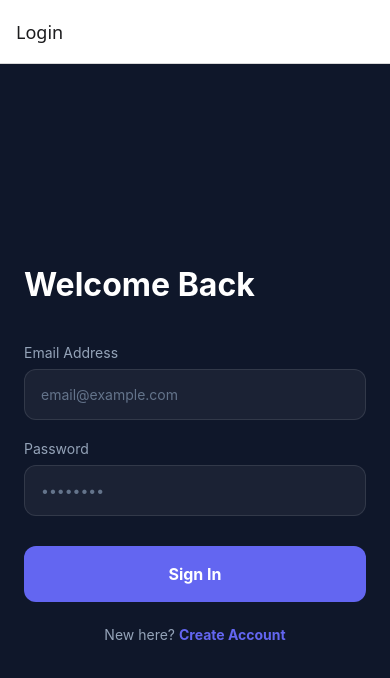
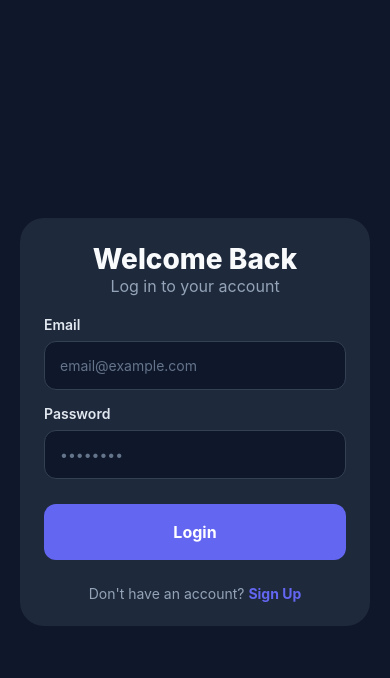
Before and after one commit to vamsiraycraft/Authentication-Page, a React Native app: screen /Login in a window 390 px wide. Shown: the top 678 px of the page. Built offline with nearby package versions, Linux system fonts and the light colour scheme.

Commit message:
added new file

```diff
--- a/App.js
+++ b/App.js
@@ -1,34 +1,168 @@
-import React from 'react';
-import { View, Text } from 'react-native';
+import React, { useState, useEffect } from 'react';
+import { View, Text, StyleSheet, TouchableOpacity, ActivityIndicator, SafeAreaView } from 'react-native';
 import { NavigationContainer } from '@react-navigation/native';
 import { createNativeStackNavigator } from '@react-navigation/native-stack';
+import { supabase } from './lib/supabase';
 
-// STEP 1: Import screens one by one to see which one is "undefined"
+// 1. Import your Auth Screens
+// Ensure these files have 'export default function...'
 import LoginScreen from './app/(auth)/login';
 import RegisterScreen from './app/(auth)/register';
 
-// DEBUG LOGS - Look at your terminal/console!
-console.log("LoginScreen Type:", typeof LoginScreen);
-console.log("RegisterScreen Type:", typeof RegisterScreen);
+// 2. Simple Profile Screen (Internal Component for now)
+const ProfileScreen = () => {
+  const [user, setUser] = useState(null);
+
+  useEffect(() => {
+    const getUser = async () => {
+      const { data: { user } } = await supabase.auth.getUser();
+      setUser(user);
+    };
+    getUser();
+  }, []);
+
+  const handleSignOut = async () => {
+    await supabase.auth.signOut();
+  };
+
+  return (
+    <SafeAreaView style={styles.container}>
+      <View style={styles.card}>
+        <Text style={styles.title}>Account Profile</Text>
+        <Text style={styles.subtitle}>Welcome back!</Text>
+
+        <View style={styles.infoBox}>
+          <Text style={styles.label}>Email:</Text>
+          <Text style={styles.value}>{user?.email || 'Loading...'}</Text>
+        </View>
+
+        <TouchableOpacity style={styles.signOutButton} onPress={handleSignOut}>
+          <Text style={styles.buttonText}>Sign Out</Text>
+        </TouchableOpacity>
+      </View>
+    </SafeAreaView>
+  );
+};
 
 const Stack = createNativeStackNavigator();
 
 export default function App() {
-  // If either log says "undefined" or "object", that specific file is missing an 'export default'
+  const [session, setSession] = useState(null);
+  const [loading, setLoading] = useState(true);
+
+  // 3. Auth State Listener
+  useEffect(() => {
+    // Check initial session
+    supabase.auth.getSession().then(({ data: { session } }) => {
+      setSession(session);
+      setLoading(false);
+    });
+
+    // Listen for changes (Login, Logout, etc.)
+    const { data: { subscription } } = supabase.auth.onAuthStateChange((_event, session) => {
+      setSession(session);
+    });
+
+    return () => subscription.unsubscribe();
+  }, []);
+
+  // 4. Debug & Loading Guards
   if (typeof LoginScreen !== 'function' || typeof RegisterScreen !== 'function') {
     return (
-      <View style={{ flex: 1, justifyContent: 'center', alignItems: 'center', backgroundColor: 'red' }}>
-        <Text style={{ color: 'white' }}>Fix your exports! One of your screens is undefined.</Text>
+      <View style={[styles.container, { backgroundColor: '#ef4444' }]}>
+        <Text style={styles.errorText}>Critical Error: Screen Imports Failed.</Text>
+        <Text style={{ color: 'white' }}>Check if you used 'export default' in login.js and register.js</Text>
+      </View>
+    );
+  }
+
+  if (loading) {
+    return (
+      <View style={styles.container}>
+        <ActivityIndicator size="large" color="#6366f1" />
       </View>
     );
   }
 
   return (
     <NavigationContainer>
-      <Stack.Navigator>
-        <Stack.Screen name="Login" component={LoginScreen} />
-        <Stack.Screen name="Register" component={RegisterScreen} />
+      <Stack.Navigator screenOptions={{ headerShown: false }}>
+        {session && session.user ? (
+          // Authenticated Stack
+          <Stack.Screen name="Profile" component={ProfileScreen} />
+        ) : (
+          // Unauthenticated Stack
+          <>
+            <Stack.Screen name="Login" component={LoginScreen} />
+            <Stack.Screen name="Register" component={RegisterScreen} />
+          </>
+        )}
       </Stack.Navigator>
     </NavigationContainer>
   );
 }
+
+// 5. Styles (Matches your dark theme)
+const styles = StyleSheet.create({
+  container: {
+    flex: 1,
+    backgroundColor: '#0f172a',
+    justifyContent: 'center',
+    padding: 20,
+  },
+  card: {
+    backgroundColor: '#1e293b',
+    borderRadius: 24,
+    padding: 24,
+    alignItems: 'center',
+  },
+  title: {
+    fontSize: 24,
+    fontWeight: '800',
+    color: '#f8fafc',
+    marginBottom: 8,
+  },
+  subtitle: {
+    fontSize: 16,
+    color: '#94a3b8',
+    marginBottom: 20,
+  },
+  infoBox: {
+    width: '100%',
+    backgroundColor: '#0f172a',
+    padding: 15,
+    borderRadius: 12,
+    marginBottom: 20,
+  },
+  label: {
+    color: '#6366f1',
+    fontSize: 12,
+    fontWeight: 'bold',
+    textTransform: 'uppercase',
+  },
+  value: {
+    color: '#f8fafc',
+    fontSize: 16,
+    marginTop: 4,
+  },
+  signOutButton: {
+    backgroundColor: '#ef4444',
+    paddingVertical: 12,
+    paddingHorizontal: 30,
+    borderRadius: 12,
+    width: '100%',
+    alignItems: 'center',
+  },
+  buttonText: {
+    color: '#fff',
+    fontWeight: '700',
+    fontSize: 16,
+  },
+  errorText: {
+    color: 'white',
+    fontWeight: 'bold',
+    fontSize: 18,
+    textAlign: 'center',
+    marginBottom: 10,
+  }
+});
--- a/app/(auth)/login.js
+++ b/app/(auth)/login.js
@@ -1,96 +1,95 @@
-import React from 'react';
-import { View, Text, TextInput, TouchableOpacity, StyleSheet, Alert, ActivityIndicator } from 'react-native';
+import React, { useState } from 'react';
+import { View, Text, StyleSheet, TouchableOpacity, TextInput, ActivityIndicator } from 'react-native';
 import { useForm, Controller } from 'react-hook-form';
+import { zodResolver } from '@hookform/resolvers/zod';
+import * as z from 'zod';
 import { supabase } from '../../lib/supabase';
-import { Theme } from '../../styles/theme';
+
+const loginSchema = z.object({
+  email: z.string().email('Invalid email address'),
+  password: z.string().min(1, 'Password is required'),
+});
+
 export default function LoginScreen({ navigation }) {
-  // 1. Initialize React Hook Form
-  const { control, handleSubmit, formState: { isSubmitting } } = useForm({
-    defaultValues: {
-      email: '',
-      password: ''
-    }
+  const [loading, setLoading] = useState(false);
+  const [authError, setAuthError] = useState(''); // Holds the "Wrong Password" message
+
+  const { control, handleSubmit, formState: { errors } } = useForm({
+    resolver: zodResolver(loginSchema),
+    defaultValues: { email: '', password: '' }
   });
 
   const onLogin = async (data) => {
-    // REQUIREMENT: Identifier (email) must be trimmed (no extra spaces)
-    // The 'data' object is now guaranteed to exist by react-hook-form
-    const cleanEmail = data.email?.trim() || '';
+    setLoading(true);
+    setAuthError(''); // Clear previous errors
 
     const { error } = await supabase.auth.signInWithPassword({
-      email: cleanEmail,
+      email: data.email,
       password: data.password,
     });
 
     if (error) {
-      // REQUIREMENT: Generic error message to avoid leaking user info
-      Alert.alert("Authentication Failed", "Invalid credentials. Please try again.");
-      return;
+      setLoading(false);
+      // If Supabase returns invalid credentials, show user-friendly message
+      if (error.message.includes("Invalid login credentials")) {
+        setAuthError("Invalid email or password. Please try again.");
+      } else {
+        setAuthError(error.message);
       }
-    const onLogin = async (data) => {
-      const { error } = await supabase.auth.signInWithPassword({
-        email: data.email.trim(), // Ensure no trailing spaces
-        password: data.password,
-      });
-
-      if (error) {
-        // Check the console to see the real reason (Invalid credentials, etc)
-        console.log("Auth Error Details:", error.status, error.message);
-
-        // Requirement: Generic message for the user
-        Alert.alert("Login Failed", "The email or password you entered is incorrect.");
-        return;
     }
-
-      // Success logic...
-    };
-    // Check for MFA/AAL level logic
-    const { data: aal } = await supabase.auth.mfa.getAuthenticatorAssuranceLevel();
-    if (aal?.nextLevel === 'aal2' && aal?.currentLevel !== 'aal2') {
-      navigation.navigate('MFA');
-    }
+    // Note: Success is handled by the listener in App.js
   };
 
   return (
     <View style={styles.container}>
+      <View style={styles.card}>
         <Text style={styles.title}>Welcome Back</Text>
+        <Text style={styles.subtitle}>Log in to your account</Text>
 
-      {/* Email Field with Controller */}
-      <View style={styles.inputWrapper}>
-        <Text style={styles.label}>Email Address</Text>
+        {/* 1. Error Indication Banner */}
+        {authError ? (
+          <View style={styles.errorBanner}>
+            <Text style={styles.errorBannerText}>{authError}</Text>
+          </View>
+        ) : null}
+
+        <View style={styles.inputGroup}>
+          <Text style={styles.label}>Email</Text>
           <Controller
             control={control}
             name="email"
-          render={({ field: { onChange, onBlur, value } }) => (
+            render={({ field: { onChange, value } }) => (
               <TextInput
-              style={styles.input}
-              onBlur={onBlur}
-              onChangeText={onChange}
-              value={value}
+                style={[styles.input, (errors.email || authError) && styles.inputError]}
                 placeholder="email@example.com"
                 placeholderTextColor="#64748b"
+                onChangeText={(text) => {
+                  onChange(text);
+                  setAuthError(''); // Clear error when typing
+                }}
+                value={value}
                 autoCapitalize="none"
-              keyboardType="email-address"
               />
             )}
           />
         </View>
 
-      {/* Password Field with Controller */}
-      <View style={styles.inputWrapper}>
+        <View style={styles.inputGroup}>
           <Text style={styles.label}>Password</Text>
           <Controller
             control={control}
             name="password"
-          render={({ field: { onChange, onBlur, value } }) => (
+            render={({ field: { onChange, value } }) => (
               <TextInput
-              style={styles.input}
-              onBlur={onBlur}
-              onChangeText={onChange}
-              value={value}
+                style={[styles.input, (errors.password || authError) && styles.inputError]}
                 placeholder="••••••••"
                 placeholderTextColor="#64748b"
                 secureTextEntry
+                onChangeText={(text) => {
+                  onChange(text);
+                  setAuthError(''); // Clear error when typing
+                }}
+                value={value}
               />
             )}
           />
@@ -99,38 +98,106 @@ export default function LoginScreen({ navigation }) {
         <TouchableOpacity
           style={styles.button}
           onPress={handleSubmit(onLogin)}
-        disabled={isSubmitting}
+          disabled={loading}
         >
-        {isSubmitting ? (
+          {loading ? (
             <ActivityIndicator color="#fff" />
           ) : (
-          <Text style={styles.buttonText}>Sign In</Text>
+            <Text style={styles.buttonText}>Login</Text>
           )}
         </TouchableOpacity>
 
-      <TouchableOpacity onPress={() => navigation.navigate('Register')}>
-        <Text style={styles.linkText}>
-          New here? <Text style={{ color: '#6366f1', fontWeight: 'bold' }}>Create Account</Text>
+        <TouchableOpacity onPress={() => navigation.navigate('Register')} style={styles.footerLink}>
+          <Text style={styles.footerText}>
+            Don't have an account? <Text style={styles.linkText}>Sign Up</Text>
           </Text>
         </TouchableOpacity>
+      </View>
     </View>
   );
 }
 
 const styles = StyleSheet.create({
-  container: { flex: 1, padding: 24, backgroundColor: '#0f172a', justifyContent: 'center' },
-  title: { fontSize: 32, fontWeight: 'bold', color: '#fff', marginBottom: 40 },
-  inputWrapper: { marginBottom: 20 },
-  label: { color: '#94a3b8', marginBottom: 8, fontSize: 14 },
+  container: {
+    flex: 1,
+    backgroundColor: '#0f172a',
+    justifyContent: 'center',
+    padding: 20,
+  },
+  card: {
+    backgroundColor: '#1e293b',
+    borderRadius: 24,
+    padding: 24,
+    shadowColor: '#000',
+    elevation: 10,
+  },
+  title: {
+    fontSize: 28,
+    fontWeight: '800',
+    color: '#f8fafc',
+    textAlign: 'center',
+  },
+  subtitle: {
+    fontSize: 16,
+    color: '#94a3b8',
+    textAlign: 'center',
+    marginBottom: 20,
+  },
+  errorBanner: {
+    backgroundColor: 'rgba(239, 68, 68, 0.1)',
+    padding: 12,
+    borderRadius: 12,
+    borderWidth: 1,
+    borderColor: '#ef4444',
+    marginBottom: 20,
+  },
+  errorBannerText: {
+    color: '#ef4444',
+    fontSize: 14,
+    textAlign: 'center',
+    fontWeight: '600',
+  },
+  inputGroup: {
+    marginBottom: 15,
+  },
+  label: {
+    color: '#e2e8f0',
+    fontSize: 14,
+    fontWeight: '600',
+    marginBottom: 8,
+  },
   input: {
-    backgroundColor: 'rgba(255,255,255,0.05)',
+    backgroundColor: '#0f172a',
     borderRadius: 12,
-    padding: 16,
+    padding: 15,
+    color: '#f8fafc',
+    borderWidth: 1,
+    borderColor: '#334155',
+  },
+  inputError: {
+    borderColor: '#ef4444',
+  },
+  button: {
+    backgroundColor: '#6366f1',
+    padding: 18,
+    borderRadius: 12,
+    alignItems: 'center',
+    marginTop: 10,
+  },
+  buttonText: {
     color: '#fff',
-    borderWidth: 1,
-    borderColor: 'rgba(255,255,255,0.1)'
+    fontSize: 16,
+    fontWeight: '700',
   },
-  button: { backgroundColor: '#6366f1', padding: 18, borderRadius: 12, marginTop: 10, height: 56, justifyContent: 'center' },
-  buttonText: { color: '#fff', textAlign: 'center', fontWeight: 'bold', fontSize: 16 },
-  linkText: { color: '#94a3b8', textAlign: 'center', marginTop: 24 }
+  footerLink: {
+    marginTop: 25,
+    alignItems: 'center',
+  },
+  footerText: {
+    color: '#94a3b8',
+  },
+  linkText: {
+    color: '#6366f1',
+    fontWeight: '700',
+  },
 });
--- a/app/(auth)/register.js
+++ b/app/(auth)/register.js
@@ -4,13 +4,25 @@ import { useForm, Controller } from 'react-hook-form';
 import { zodResolver } from '@hookform/resolvers/zod';
 import * as z from 'zod';
 import { supabase } from '../../lib/supabase';
-import { Theme } from '../../styles/theme';
 
-// 1. Validation Schema
+// 1. Enhanced Validation Schema
 const signUpSchema = z.object({
-  username: z.string().min(3, 'Username must be at least 3 characters'),
-  email: z.string().email('Invalid email address'),
-  password: z.string().min(6, 'Password must be at least 6 characters'),
+  username: z.string()
+    .min(3, 'Username must be at least 3 characters')
+    .max(20, 'Username cannot exceed 20 characters')
+    .regex(/^[a-zA-Z0-9_]+$/, 'Username can only contain letters, numbers, and underscores'),
+
+  email: z.string()
+    .email('Invalid email address')
+    .trim()
+    .toLowerCase(), // Normalizes email to prevent duplicate accounts with different casing
+
+  password: z.string()
+    .min(8, 'Password must be at least 8 characters')
+    .regex(/[A-Z]/, 'Password needs at least one uppercase letter')
+    .regex(/[0-9]/, 'Password needs at least one number')
+    .regex(/[^a-zA-Z0-9]/, 'Password needs at least one special character'),
+
   confirmPassword: z.string()
 }).refine((data) => data.password === data.confirmPassword, {
   message: "Passwords don't match",
@@ -25,16 +37,15 @@ export default function RegisterScreen({ navigation }) {
     defaultValues: { username: '', email: '', password: '', confirmPassword: '' }
   });
 
-  // 2. The Register Logic (Includes Metadata for your SQL Trigger)
   const onRegister = async (data) => {
     setLoading(true);
     try {
-      const { data: authData, error } = await supabase.auth.signUp({
+      const { error } = await supabase.auth.signUp({
         email: data.email,
         password: data.password,
         options: {
           data: {
-            username: data.username, // This triggers the handle_new_user() SQL function
+            username: data.username,
           }
         }
       });
@@ -43,7 +54,7 @@ export default function RegisterScreen({ navigation }) {
 
       Alert.alert(
         "Registration Successful",
-        "Please check your email to confirm your account before logging in.",
+        "Please check your email to confirm your account.",
         [{ text: "OK", onPress: () => navigation.navigate('Login') }]
       );
     } catch (error) {
@@ -53,7 +64,6 @@ export default function RegisterScreen({ navigation }) {
     }
   };
 
-  // Helper Input Component for clean code
   const InputField = ({ label, name, placeholder, secure = false }) => (
     <View style={styles.inputGroup}>
       <Text style={styles.label}>{label}</Text>
@@ -62,7 +72,6 @@ export default function RegisterScreen({ navigation }) {
         name={name}
         render={({ field: { onChange, value } }) => (
           <TextInput
-            nativeID={name}
             style={[styles.input, errors[name] && styles.inputError]}
             placeholder={placeholder}
             placeholderTextColor="#64748b"
@@ -83,9 +92,9 @@ export default function RegisterScreen({ navigation }) {
         <Text style={styles.title}>Create Account</Text>
         <Text style={styles.subtitle}>Join the innovative community</Text>
 
-        <InputField label="Username" name="username" placeholder="johndoe" />
+        <InputField label="Username" name="username" placeholder="johndoe_99" />
         <InputField label="Email" name="email" placeholder="email@example.com" />
-        <InputField label="Password" name="password" placeholder="••••••••" secure />
+        <InputField label="Password" name="password" placeholder="Min 8 chars, 1 upper, 1 symbol" secure />
         <InputField label="Confirm Password" name="confirmPassword" placeholder="••••••••" secure />
 
         <TouchableOpacity
@@ -110,86 +119,21 @@ export default function RegisterScreen({ navigation }) {
   );
 }
 
+// ... styles remain the same ...
 const styles = StyleSheet.create({
-  container: {
-    flexGrow: 1,
-    backgroundColor: '#0f172a', // Dark theme background
-    justifyContent: 'center',
-    padding: 20,
-  },
-  card: {
-    backgroundColor: '#1e293b',
-    borderRadius: 24,
-    padding: 24,
-    shadowColor: '#000',
-    shadowOffset: { width: 0, height: 10 },
-    shadowOpacity: 0.3,
-    shadowRadius: 20,
-    elevation: 10,
-  },
-  title: {
-    fontSize: 28,
-    fontWeight: '800',
-    color: '#f8fafc',
-    textAlign: 'center',
-  },
-  subtitle: {
-    fontSize: 16,
-    color: '#94a3b8',
-    textAlign: 'center',
-    marginBottom: 30,
-  },
-  inputGroup: {
-    marginBottom: 20,
-  },
-  label: {
-    color: '#e2e8f0',
-    fontSize: 14,
-    fontWeight: '600',
-    marginBottom: 8,
-  },
-  input: {
-    backgroundColor: '#0f172a',
-    borderRadius: 12,
-    padding: 15,
-    color: '#f8fafc',
-    borderWidth: 1,
-    borderColor: '#334155',
-  },
-  inputError: {
-    borderColor: '#ef4444',
-  },
-  errorText: {
-    color: '#ef4444',
-    fontSize: 12,
-    marginTop: 5,
-  },
-  button: {
-    backgroundColor: '#6366f1', // Indigo primary
-    padding: 18,
-    borderRadius: 12,
-    alignItems: 'center',
-    marginTop: 10,
-  },
-  buttonDisabled: {
-    backgroundColor: '#4338ca',
-    opacity: 0.7,
-  },
-  buttonText: {
-    color: '#fff',
-    fontSize: 16,
-    fontWeight: '700',
-  },
-  footerLink: {
-    marginTop: 25,
-    alignItems: 'center',
-  },
-  footerText: {
-    color: '#94a3b8',
-    fontSize: 14,
-  },
-  linkText: {
-    color: '#6366f1',
-    fontWeight: '700',
-  },
+  container: { flexGrow: 1, backgroundColor: '#0f172a', justifyContent: 'center', padding: 20 },
+  card: { backgroundColor: '#1e293b', borderRadius: 24, padding: 24, elevation: 10 },
+  title: { fontSize: 28, fontWeight: '800', color: '#f8fafc', textAlign: 'center' },
+  subtitle: { fontSize: 16, color: '#94a3b8', textAlign: 'center', marginBottom: 30 },
+  inputGroup: { marginBottom: 20 },
+  label: { color: '#e2e8f0', fontSize: 14, fontWeight: '600', marginBottom: 8 },
+  input: { backgroundColor: '#0f172a', borderRadius: 12, padding: 15, color: '#f8fafc', borderWidth: 1, borderColor: '#334155' },
+  inputError: { borderColor: '#ef4444' },
+  errorText: { color: '#ef4444', fontSize: 12, marginTop: 5 },
+  button: { backgroundColor: '#6366f1', padding: 18, borderRadius: 12, alignItems: 'center', marginTop: 10 },
+  buttonDisabled: { backgroundColor: '#4338ca', opacity: 0.7 },
+  buttonText: { color: '#fff', fontSize: 16, fontWeight: '700' },
+  footerLink: { marginTop: 25, alignItems: 'center' },
+  footerText: { color: '#94a3b8', fontSize: 14 },
+  linkText: { color: '#6366f1', fontWeight: '700' },
 });
--- a/lib/supabase.js
+++ b/lib/supabase.js
@@ -1,10 +1,8 @@
 import { createClient } from '@supabase/supabase-js';
 import AsyncStorage from '@react-native-async-storage/async-storage';
 
-// REPLACE THESE STRINGS WITH YOUR ACTUAL KEYS FROM SUPABASE DASHBOARD
-const supabaseUrl = 'https://cdhfbndqavziaqukyskv.supabase.co';
-const supabaseAnonKey = 'eyJhbGciOiJIUzI1NiIsInR5cCI6IkpXVCJ9.eyJpc3MiOiJzdXBhYmFzZSIsInJlZiI6ImNkaGZibmRxYXZ6aWFxdWt5c2t2Iiwicm9sZSI6ImFub24iLCJpYXQiOjE3NzAwNTA1ODcsImV4cCI6MjA4NTYyNjU4N30.u4rMRO6UxrdDl8HTjTJPyuYtBfcDR04pYghfJgo500o';
-
+const supabaseUrl = process.env.EXPO_PUBLIC_SUPABASE_URL;
+const supabaseAnonKey = process.env.EXPO_PUBLIC_SUPABASE_ANON_KEY;
 export const supabase = createClient(supabaseUrl, supabaseAnonKey, {
   auth: {
     storage: AsyncStorage,
@@ -12,4 +10,10 @@ export const supabase = createClient(supabaseUrl, supabaseAnonKey, {
     persistSession: true,
     detectSessionInUrl: false,
   },
+  global: {
+    headers: {
+      apikey: supabaseAnonKey,
+      Authorization: `Bearer ${supabaseAnonKey}`,
+    },
+  },
 });
--- a/package.json
+++ b/package.json
@@ -11,7 +11,7 @@
   "dependencies": {
     "@hookform/resolvers": "^5.2.2",
     "@react-native-async-storage/async-storage": "2.2.0",
-    "@supabase/supabase-js": "^2.93.3",
+    "@supabase/supabase-js": "^2.95.2",
     "expo": "~54.0.33",
     "expo-router": "~6.0.23",
     "expo-status-bar": "~3.0.9",
```
Also changed, not shown: 2 other files (tests, documents, lock files or other folders). Lines whose indentation alone changed are shown as unchanged.
